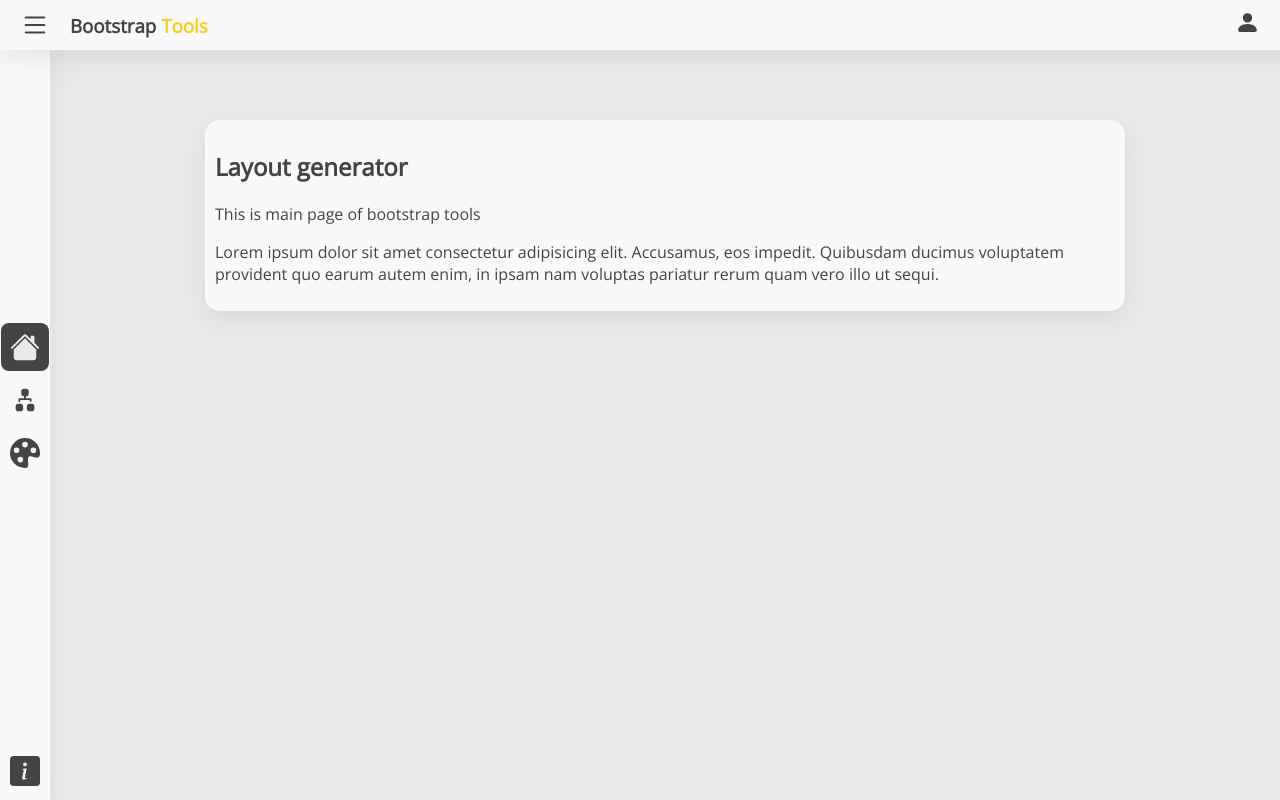
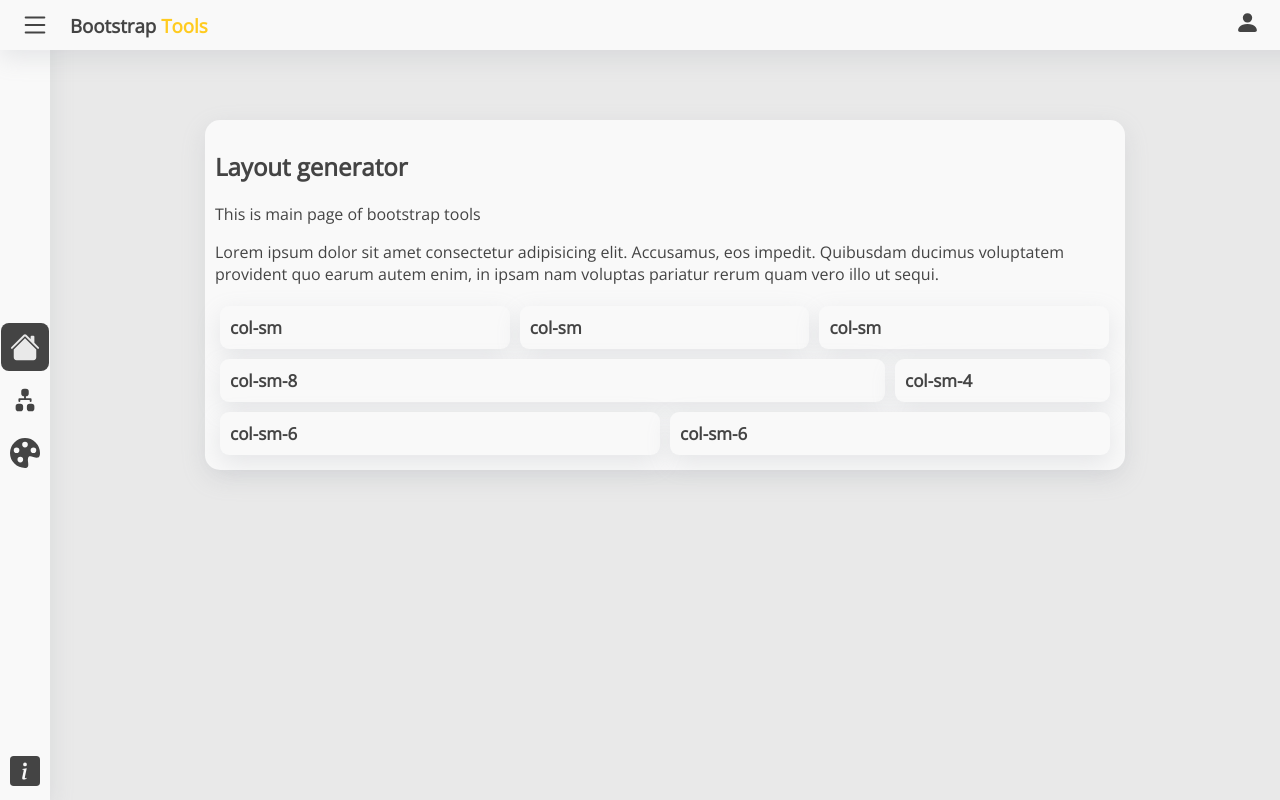
Before and after one commit to dannyseiner/bootstrap-tools, a React (Create React App) app in the folder frontend/: page /layout in a window 1280 px wide. Built offline with nearby package versions, Linux system fonts and the light colour scheme.

Commit message:
drag&drop grid layout builder

```diff
--- a/frontend/package.json
+++ b/frontend/package.json
@@ -15,6 +15,7 @@
     "react-bootstrap": "^2.5.0",
     "react-bootstrap-icons": "^1.9.1",
     "react-dom": "^18.2.0",
+    "react-draggable": "^4.4.5",
     "react-router-dom": "^6.4.2",
     "react-scripts": "5.0.1",
     "typescript": "^4.8.4",
--- a/frontend/src/components/SideBar.tsx
+++ b/frontend/src/components/SideBar.tsx
@@ -19,10 +19,6 @@ function SideBar({ expand }: any) {
   const renderActiveLink = (str: string) => {
     return str === activeLink ? "sidebar-item-active" : "";
   };
-
-  useEffect(() => {
-    console.log(expand);
-  }, []);
 
   return (
     <div
--- /dev/null
+++ b/frontend/src/components/layoutDraggable.tsx
@@ -0,0 +1,35 @@
+import React, { useState, useEffect } from "react";
+import Draggable from "react-draggable";
+function LayoutDraggable({ size }: any, { onSuccessDrop }: any) {
+  const [isBeingMoved, setIsBeingMoved] = useState<boolean>(false);
+
+  const dropEvt = (e: any) => {
+    if (
+      e.target.classList[0] === "grid-drop" ||
+      e.target.classList[0] === "grid-drop-text"
+    ) {
+      onSuccessDrop();
+    }
+    setIsBeingMoved(false);
+  };
+
+  return (
+    <div
+      className={`${size} m-0 p-0 col-card-container`}
+      id={isBeingMoved ? "being-moved-element" : ""}
+    >
+      <Draggable
+        handle=".handle"
+        onDrag={() => setIsBeingMoved(true)}
+        onStop={(e) => dropEvt(e)}
+        position={{ x: 0, y: 0 }}
+      >
+        <div className="col-card handle">
+          <p className="col-card-text">{size}</p>
+        </div>
+      </Draggable>
+    </div>
+  );
+}
+
+export default LayoutDraggable;
--- a/frontend/src/css/_index.scss
+++ b/frontend/src/css/_index.scss
@@ -4,3 +4,5 @@
 @import "./scss/navbar";
 @import "./scss/global";
 @import "./scss/navbar";
+
+@import "./scss/layoutGenerator";
--- a/frontend/src/css/index.css
+++ b/frontend/src/css/index.css
@@ -53,7 +53,7 @@
 }
 
 .sidebar-expaned {
-  width: 150px !important;
+  width: 180px !important;
   opacity: 1 !important;
 }
 
@@ -200,4 +200,72 @@ body {
   right: 60px;
 }
 
+.col-card {
+  box-shadow: rgba(149, 157, 165, 0.2) 0px 8px 24px;
+  border-radius: 9px;
+  padding: 5px;
+  background-color: rgb(249, 249, 249);
+}
+
+.col-card-text {
+  padding: 5px;
+  font-size: 17px;
+  font-weight: 600;
+  margin: 0px;
+}
+
+.col-card-container {
+  display: inline-block;
+  margin: 5px;
+  cursor: pointer;
+}
+
+.col-sm-8 {
+  width: calc(75% - 10px);
+}
+
+.col-sm-4 {
+  width: calc(25% - 10px);
+}
+
+.col-sm {
+  width: calc(33.3% - 10px);
+}
+
+.col-sm-6 {
+  width: calc(50% - 10px);
+}
+
+#being-moved-element > .react-draggable.react-draggable-dragged {
+  position: relative;
+  z-index: 999;
+  box-shadow: rgb(149, 157, 165) 0px 8px 24px;
+}
+
+.grid-drop {
+  width: calc(100% - 10px);
+  height: 80px;
+  margin: auto;
+  display: flex;
+  justify-content: center;
+  align-items: center;
+}
+
+.component-drop {
+  transition: 0.3s ease-in-out;
+  opacity: 0;
+}
+
+.react-draggable-transparent-selection #root .page-container .page-wrapper .component-drop {
+  opacity: 1 !important;
+}
+
+.copoment-drop-active {
+  opacity: 1 !important;
+}
+
+.react-draggable-transparent-selection #root .page-container .page-wrapper .component-container .grid-drop .grid-drop-text {
+  display: block;
+}
+
 /*# sourceMappingURL=index.css.map */
--- /dev/null
+++ b/frontend/src/css/scss/layoutGenerator.scss
@@ -0,0 +1,78 @@
+.col-card {
+  box-shadow: rgba(149, 157, 165, 0.2) 0px 8px 24px;
+  border-radius: 9px;
+  padding: 5px;
+  background-color: $component-background;
+}
+.col-card-text {
+  padding: 5px;
+  font-size: 17px;
+  font-weight: 600;
+  margin: 0px;
+}
+
+.col-card-container {
+  display: inline-block;
+  margin: 5px;
+  cursor: pointer;
+}
+//SIZES
+
+.col-sm-8 {
+  width: calc(75% - 10px);
+}
+.col-sm-4 {
+  width: calc(25% - 10px);
+}
+.col-sm {
+  width: calc(33.3% - 10px);
+}
+.col-sm-6 {
+  width: calc(50% - 10px);
+}
+
+// #being-moved-element {
+//   box-shadow: rgba(149, 157, 165, 0.2) 0px 8px 24px;
+//   border-radius: 9px;
+// }
+
+#being-moved-element > .react-draggable.react-draggable-dragged {
+  position: relative;
+  z-index: 999;
+  box-shadow: rgba(149, 157, 165, 1) 0px 8px 24px;
+}
+
+.grid-drop {
+  width: calc(100% - 10px);
+  height: 80px;
+  margin: auto;
+  display: flex;
+  justify-content: center;
+  align-items: center;
+}
+
+.component-drop {
+  transition: 0.3s ease-in-out;
+  opacity: 0;
+}
+
+.react-draggable-transparent-selection
+  #root
+  .page-container
+  .page-wrapper
+  .component-drop {
+  opacity: 1 !important;
+}
+.copoment-drop-active {
+  opacity: 1 !important;
+}
+
+.react-draggable-transparent-selection
+  #root
+  .page-container
+  .page-wrapper
+  .component-container
+  .grid-drop
+  .grid-drop-text {
+  display: block;
+}
--- a/frontend/src/css/scss/sidebar.scss
+++ b/frontend/src/css/scss/sidebar.scss
@@ -51,7 +51,7 @@
 }
 
 .sidebar-expaned {
-  width: 150px !important;
+  width: 180px !important;
   opacity: 1 !important;
 }
 
--- a/frontend/src/index.tsx
+++ b/frontend/src/index.tsx
@@ -7,11 +7,7 @@ const root = ReactDOM.createRoot(
   document.getElementById("root") as HTMLElement
 );
 
-root.render(
-  <React.StrictMode>
-    <AppRouter />
-  </React.StrictMode>
-);
+root.render(<AppRouter />);
 
 // If you want to start measuring performance in your app, pass a function
 // to log results (for example: reportWebVitals(console.log))
--- a/frontend/src/screens/LayoutGenerator.tsx
+++ b/frontend/src/screens/LayoutGenerator.tsx
@@ -1,15 +1,44 @@
-import React from "react";
+import React, { useState, useEffect } from "react";
+import LayoutDraggable from "../components/layoutDraggable";
+function LayoutGenerator() {
+  const [dropList, setDropList] = useState<any>([]);
 
-function LayoutGenerator() {
+  // const successDropEvent = () => {
+  //   setDropList([...dropList, "as"]);
+  // };
+
+  const text = () => alert("test");
   return (
-    <div className="component-container">
-      <h2>Layout generator</h2>
-      <p>This is main page of bootstrap tools</p>
-      <p>
-        Lorem ipsum dolor sit amet consectetur adipisicing elit. Accusamus, eos
-        impedit. Quibusdam ducimus voluptatem provident quo earum autem enim, in
-        ipsam nam voluptas pariatur rerum quam vero illo ut sequi.
-      </p>
+    <div>
+      <div className="component-container">
+        <h2>Layout generator</h2>
+        <p>This is main page of bootstrap tools</p>
+        <p>
+          Lorem ipsum dolor sit amet consectetur adipisicing elit. Accusamus,
+          eos impedit. Quibusdam ducimus voluptatem provident quo earum autem
+          enim, in ipsam nam voluptas pariatur rerum quam vero illo ut sequi.
+        </p>
+
+        <div className="row m-0 p-0">
+          <LayoutDraggable size={"col-sm"} onSuccessDrop={text} />
+          <LayoutDraggable size={"col-sm"} />
+          <LayoutDraggable size={"col-sm"} />
+          <LayoutDraggable size={"col-sm-8"} />
+          <LayoutDraggable size={"col-sm-4"} />
+          <LayoutDraggable size={"col-sm-6"} />
+          <LayoutDraggable size={"col-sm-6"} />
+        </div>
+      </div>
+      <div
+        className={`component-container component-drop ${
+          dropList.length > 0 ? "component-drop-active" : ""
+        }`}
+        style={{ marginTop: 50 }}
+      >
+        <div className={`grid-drop`}>
+          <p className="grid-drop-text">Drop in here!</p>
+        </div>
+      </div>
     </div>
   );
 }
```
Also changed, not shown: 2 other files (tests, documents, lock files or other folders).
